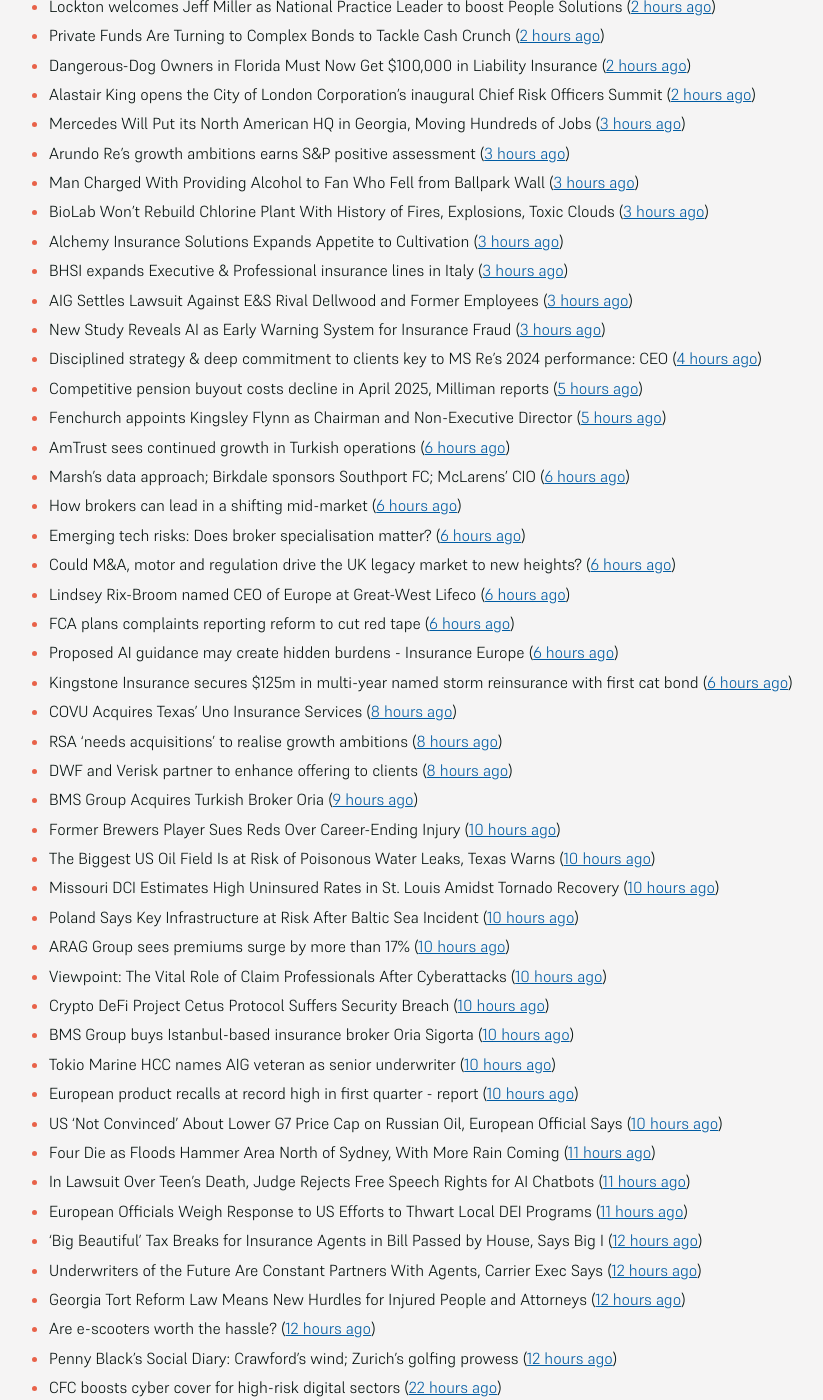
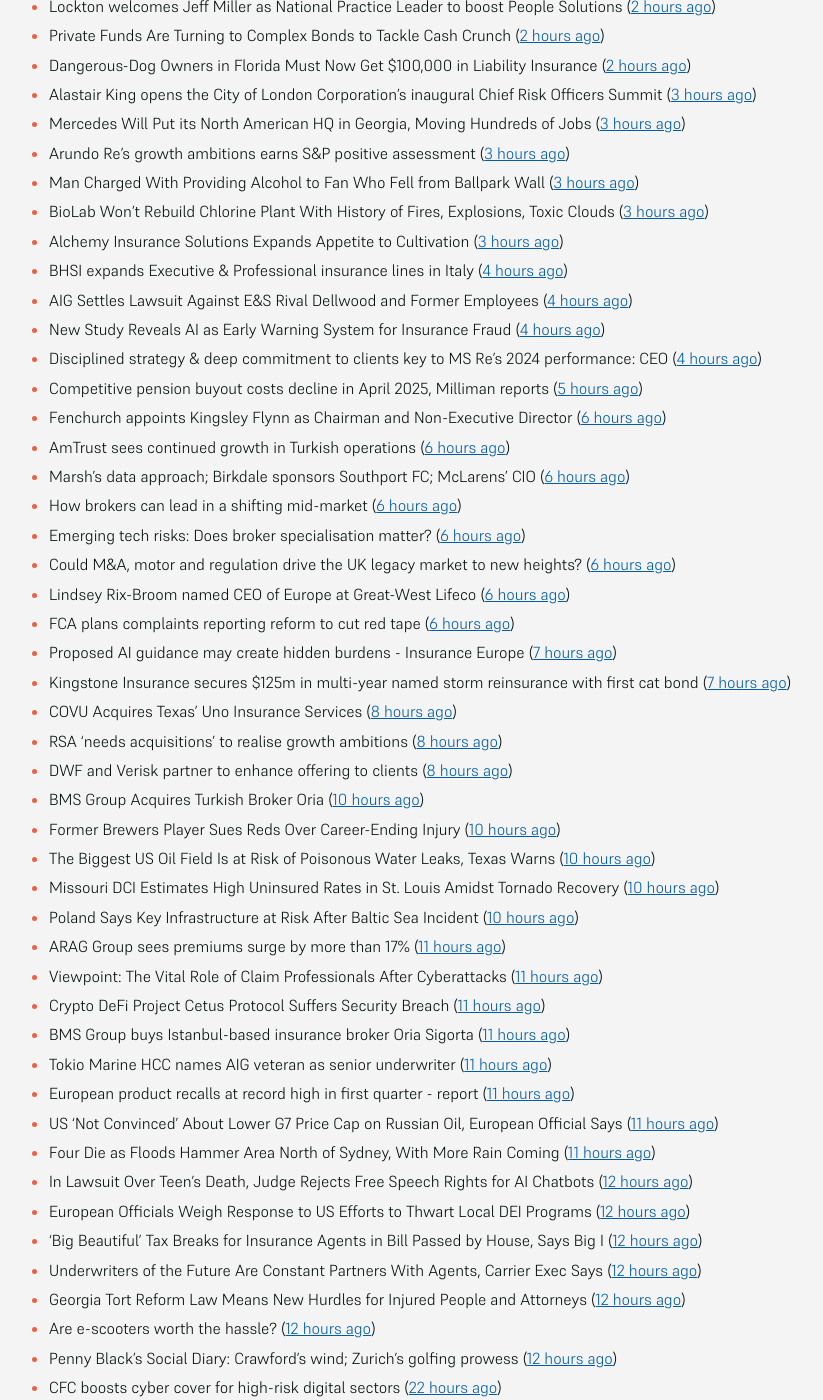
Before and after one commit to mat-0/feeds.thechels.uk, a Jekyll site: the page built from index.md, in a window 1280 px wide and 1400 px high, scrolled down 544 px. Shown: the whole window, without its empty margins (215-1038 px from the left). Built offline with Jekyll 4.4.1, drawn with Linux system fonts in a browser that asks for light colours; some of the changed text lies outside the part shown.

Commit message:
New Feed

```diff
--- a/index.md
+++ b/index.md
@@ -8,30 +8,30 @@ description: Latest Updates
 [Get this as an RSS feed](/feed.rss)
 
 <!-- news_marker starts -->
-- People Moves: Jenks Named President of JH Blades; Gonzales Joins Alliant Healthcare ([22 minutes ago](https://www.insurancejournal.com/news/national/2025/05/23/824819.htm))
-- Can Hay Fever Medications Mean You Fail a Drugs Wipe? ([48 minutes ago](https://insurance-edge.net/2025/05/23/can-hay-fever-medications-mean-you-fail-a-drugs-wipe/))
+- People Moves: Jenks Named President of JH Blades; Gonzales Joins Alliant Healthcare ([52 minutes ago](https://www.insurancejournal.com/news/national/2025/05/23/824819.htm))
+- Can Hay Fever Medications Mean You Fail a Drugs Wipe? ([1 hours ago](https://insurance-edge.net/2025/05/23/can-hay-fever-medications-mean-you-fail-a-drugs-wipe/))
 - Shareholders of Swiss Insurers Helvetia and Baloise Approve Merger ([1 hours ago](https://www.insurancejournal.com/news/international/2025/05/23/824986.htm))
 - Don’t Miss Out: Enter Now for Insurance Journal’s Top 100 P/C Agencies Ranking ([1 hours ago](https://www.insurancejournal.com/news/national/2025/05/23/824981.htm))
 - Aon promotes Reeve-Tucker to head of fac reinsurance for Latin America ([1 hours ago](https://www.reinsurancene.ws/aon-promotes-reeve-tucker-to-head-of-fac-reinsurance-for-latin-america/))
 - UK Consumers Shopping Around For Best Deals on Car Insurance ([1 hours ago](https://insurance-edge.net/2025/05/23/uk-consumers-shopping-around-for-best-deals-on-car-insurance/))
 - US Deals: Property Specialist Phyn Bought by Consortium of Investors ([1 hours ago](https://insurance-edge.net/2025/05/23/us-deals-property-specialist-phyn-bought-by-consortium-of-investors/))
-- Peak Claims Group and Canopy Weather partner to enhance Peak Triage platform ([1 hours ago](https://www.reinsurancene.ws/peak-claims-group-and-canopy-weather-partner-to-enhance-peak-triage-platform/))
-- HDI Global Starts 2025 with Positive Results and Continues Growth Path ([1 hours ago](https://insurance-edge.net/2025/05/23/hdi-global-starts-2025-with-positive-results-and-continues-growth-path/))
+- Peak Claims Group and Canopy Weather partner to enhance Peak Triage platform ([2 hours ago](https://www.reinsurancene.ws/peak-claims-group-and-canopy-weather-partner-to-enhance-peak-triage-platform/))
+- HDI Global Starts 2025 with Positive Results and Continues Growth Path ([2 hours ago](https://insurance-edge.net/2025/05/23/hdi-global-starts-2025-with-positive-results-and-continues-growth-path/))
 - Lockton welcomes Jeff Miller as National Practice Leader to boost People Solutions ([2 hours ago](https://www.reinsurancene.ws/lockton-welcomes-jeff-miller-as-national-practice-leader-to-boost-people-solutions/))
 - Private Funds Are Turning to Complex Bonds to Tackle Cash Crunch ([2 hours ago](https://www.insurancejournal.com/news/national/2025/05/23/824972.htm))
 - Dangerous-Dog Owners in Florida Must Now Get $100,000 in Liability Insurance ([2 hours ago](https://www.insurancejournal.com/news/southeast/2025/05/23/824968.htm))
-- Alastair King opens the City of London Corporation’s inaugural Chief Risk Officers Summit ([2 hours ago](https://insurance-edge.net/2025/05/23/alastair-king-opens-the-city-of-london-corporations-inaugural-chief-risk-officers-summit/))
+- Alastair King opens the City of London Corporation’s inaugural Chief Risk Officers Summit ([3 hours ago](https://insurance-edge.net/2025/05/23/alastair-king-opens-the-city-of-london-corporations-inaugural-chief-risk-officers-summit/))
 - Mercedes Will Put its North American HQ in Georgia, Moving Hundreds of Jobs ([3 hours ago](https://www.insurancejournal.com/news/southeast/2025/05/23/824961.htm))
 - Arundo Re’s growth ambitions earns S&P positive assessment ([3 hours ago](https://www.reinsurancene.ws/arundo-res-growth-ambitions-earns-sp-positive-assessment/))
 - Man Charged With Providing Alcohol to Fan Who Fell from Ballpark Wall ([3 hours ago](https://www.insurancejournal.com/news/east/2025/05/23/824958.htm))
 - BioLab Won’t Rebuild Chlorine Plant With History of Fires, Explosions, Toxic Clouds ([3 hours ago](https://www.insurancejournal.com/news/southeast/2025/05/23/824955.htm))
 - Alchemy Insurance Solutions Expands Appetite to Cultivation ([3 hours ago](https://www.insurancejournal.com/services/newswire/2025/05/23/822727.htm))
-- BHSI expands Executive & Professional insurance lines in Italy ([3 hours ago](https://www.reinsurancene.ws/bhsi-expands-executive-professional-insurance-lines-in-italy/))
-- AIG Settles Lawsuit Against E&S Rival Dellwood and Former Employees ([3 hours ago](https://www.insurancejournal.com/news/national/2025/05/23/824949.htm))
-- New Study Reveals AI as Early Warning System for Insurance Fraud ([3 hours ago](https://insurance-edge.net/2025/05/23/new-study-reveals-ai-as-early-warning-system-for-insurance-fraud/))
+- BHSI expands Executive & Professional insurance lines in Italy ([4 hours ago](https://www.reinsurancene.ws/bhsi-expands-executive-professional-insurance-lines-in-italy/))
+- AIG Settles Lawsuit Against E&S Rival Dellwood and Former Employees ([4 hours ago](https://www.insurancejournal.com/news/national/2025/05/23/824949.htm))
+- New Study Reveals AI as Early Warning System for Insurance Fraud ([4 hours ago](https://insurance-edge.net/2025/05/23/new-study-reveals-ai-as-early-warning-system-for-insurance-fraud/))
 - Disciplined strategy & deep commitment to clients key to MS Re’s 2024 performance: CEO ([4 hours ago](https://www.reinsurancene.ws/disciplined-strategy-deep-commitment-to-clients-key-to-ms-res-2024-performance-ceo/))
 - Competitive pension buyout costs decline in April 2025, Milliman reports ([5 hours ago](https://www.reinsurancene.ws/competitive-pension-buyout-costs-decline-in-april-2025-milliman-reports/))
-- Fenchurch appoints Kingsley Flynn as Chairman and Non-Executive Director ([5 hours ago](https://www.reinsurancene.ws/fenchurch-appoints-kingsley-flynn-as-chairman-and-non-executive-director/))
+- Fenchurch appoints Kingsley Flynn as Chairman and Non-Executive Director ([6 hours ago](https://www.reinsurancene.ws/fenchurch-appoints-kingsley-flynn-as-chairman-and-non-executive-director/))
 - AmTrust sees continued growth in Turkish operations ([6 hours ago](https://www.reinsurancene.ws/amtrust-sees-continued-growth-in-turkish-operations/))
 - Marsh’s data approach; Birkdale sponsors Southport FC; McLarens’ CIO ([6 hours ago](https://www.postonline.co.uk/news/7957810/marsh%E2%80%99s-data-approach-birkdale-sponsors-southport-fc-mclarens%E2%80%99-cio))
 - How brokers can lead in a shifting mid-market ([6 hours ago](https://www.insurancebusinessmag.com/uk/news/breaking-news/how-brokers-can-lead-in-a-shifting-midmarket-536720.aspx))
@@ -39,34 +39,34 @@ description: Latest Updates
 - Could M&A, motor and regulation drive the UK legacy market to new heights? ([6 hours ago](https://www.postonline.co.uk/reinsurance/7957816/could-ma-motor-and-regulation-drive-the-uk-legacy-market-to-new-heights))
 - Lindsey Rix-Broom named CEO of Europe at Great-West Lifeco ([6 hours ago](https://www.insurancebusinessmag.com/uk/news/life-insurance/lindsey-rixbroom-named-ceo-of-europe-at-greatwest-lifeco-536718.aspx))
 - FCA plans complaints reporting reform to cut red tape ([6 hours ago](https://www.insurancebusinessmag.com/uk/news/breaking-news/fca-plans-complaints-reporting-reform-to-cut-red-tape-536717.aspx))
-- Proposed AI guidance may create hidden burdens - Insurance Europe ([6 hours ago](https://www.insurancebusinessmag.com/uk/news/technology/proposed-ai-guidance-may-create-hidden-burdens--insurance-europe-536716.aspx))
-- Kingstone Insurance secures $125m in multi-year named storm reinsurance with first cat bond ([6 hours ago](https://www.reinsurancene.ws/kingstone-insurance-secures-125m-in-multi-year-named-storm-reinsurance-with-first-cat-bond/))
+- Proposed AI guidance may create hidden burdens - Insurance Europe ([7 hours ago](https://www.insurancebusinessmag.com/uk/news/technology/proposed-ai-guidance-may-create-hidden-burdens--insurance-europe-536716.aspx))
+- Kingstone Insurance secures $125m in multi-year named storm reinsurance with first cat bond ([7 hours ago](https://www.reinsurancene.ws/kingstone-insurance-secures-125m-in-multi-year-named-storm-reinsurance-with-first-cat-bond/))
 - COVU Acquires Texas’ Uno Insurance Services ([8 hours ago](https://www.insurancejournal.com/news/southcentral/2025/05/23/824917.htm))
 - RSA ‘needs acquisitions’ to realise growth ambitions ([8 hours ago](https://www.postonline.co.uk/news/7957807/rsa-%E2%80%98needs-acquisitions%E2%80%99-to-realise-growth-ambitions))
 - DWF and Verisk partner to enhance offering to clients ([8 hours ago](https://www.postonline.co.uk/news/7957815/dwf-and-verisk-partner-to-enhance-offering-to-clients))
-- BMS Group Acquires Turkish Broker Oria ([9 hours ago](https://www.insurancejournal.com/news/international/2025/05/23/824941.htm))
+- BMS Group Acquires Turkish Broker Oria ([10 hours ago](https://www.insurancejournal.com/news/international/2025/05/23/824941.htm))
 - Former Brewers Player Sues Reds Over Career-Ending Injury ([10 hours ago](https://www.insurancejournal.com/news/midwest/2025/05/23/824903.htm))
 - The Biggest US Oil Field Is at Risk of Poisonous Water Leaks, Texas Warns ([10 hours ago](https://www.insurancejournal.com/news/southcentral/2025/05/23/824907.htm))
 - Missouri DCI Estimates High Uninsured Rates in St. Louis Amidst Tornado Recovery ([10 hours ago](https://www.insurancejournal.com/news/midwest/2025/05/23/824913.htm))
 - Poland Says Key Infrastructure at Risk After Baltic Sea Incident ([10 hours ago](https://www.insurancejournal.com/news/international/2025/05/23/824938.htm))
-- ARAG Group sees premiums surge by more than 17% ([10 hours ago](https://www.insurancebusinessmag.com/uk/news/breaking-news/arag-group-sees-premiums-surge-by-more-than-17-536693.aspx))
-- Viewpoint: The Vital Role of Claim Professionals After Cyberattacks ([10 hours ago](https://www.insurancejournal.com/news/national/2025/05/23/824781.htm))
-- Crypto DeFi Project Cetus Protocol Suffers Security Breach ([10 hours ago](https://www.insurancejournal.com/news/international/2025/05/23/824934.htm))
-- BMS Group buys Istanbul-based insurance broker Oria Sigorta ([10 hours ago](https://www.insurancebusinessmag.com/uk/news/breaking-news/bms-group-buys-istanbulbased-insurance-broker-oria-sigorta-536691.aspx))
-- Tokio Marine HCC names AIG veteran as senior underwriter ([10 hours ago](https://www.insurancebusinessmag.com/uk/news/professional-liability/tokio-marine-hcc-names-aig-veteran-as-senior-underwriter-536690.aspx))
-- European product recalls at record high in first quarter - report ([10 hours ago](https://www.insurancebusinessmag.com/uk/news/breaking-news/european-product-recalls-at-record-high-in-first-quarter--report-536689.aspx))
-- US ‘Not Convinced’ About Lower G7 Price Cap on Russian Oil, European Official Says ([10 hours ago](https://www.insurancejournal.com/news/international/2025/05/23/824931.htm))
+- ARAG Group sees premiums surge by more than 17% ([11 hours ago](https://www.insurancebusinessmag.com/uk/news/breaking-news/arag-group-sees-premiums-surge-by-more-than-17-536693.aspx))
+- Viewpoint: The Vital Role of Claim Professionals After Cyberattacks ([11 hours ago](https://www.insurancejournal.com/news/national/2025/05/23/824781.htm))
+- Crypto DeFi Project Cetus Protocol Suffers Security Breach ([11 hours ago](https://www.insurancejournal.com/news/international/2025/05/23/824934.htm))
+- BMS Group buys Istanbul-based insurance broker Oria Sigorta ([11 hours ago](https://www.insurancebusinessmag.com/uk/news/breaking-news/bms-group-buys-istanbulbased-insurance-broker-oria-sigorta-536691.aspx))
+- Tokio Marine HCC names AIG veteran as senior underwriter ([11 hours ago](https://www.insurancebusinessmag.com/uk/news/professional-liability/tokio-marine-hcc-names-aig-veteran-as-senior-underwriter-536690.aspx))
+- European product recalls at record high in first quarter - report ([11 hours ago](https://www.insurancebusinessmag.com/uk/news/breaking-news/european-product-recalls-at-record-high-in-first-quarter--report-536689.aspx))
+- US ‘Not Convinced’ About Lower G7 Price Cap on Russian Oil, European Official Says ([11 hours ago](https://www.insurancejournal.com/news/international/2025/05/23/824931.htm))
 - Four Die as Floods Hammer Area North of Sydney, With More Rain Coming ([11 hours ago](https://www.insurancejournal.com/news/international/2025/05/23/824927.htm))
-- In Lawsuit Over Teen’s Death, Judge Rejects Free Speech Rights for AI Chatbots ([11 hours ago](https://www.insurancejournal.com/news/national/2025/05/23/824758.htm))
-- European Officials Weigh Response to US Efforts to Thwart Local DEI Programs ([11 hours ago](https://www.insurancejournal.com/news/international/2025/05/23/824762.htm))
+- In Lawsuit Over Teen’s Death, Judge Rejects Free Speech Rights for AI Chatbots ([12 hours ago](https://www.insurancejournal.com/news/national/2025/05/23/824758.htm))
+- European Officials Weigh Response to US Efforts to Thwart Local DEI Programs ([12 hours ago](https://www.insurancejournal.com/news/international/2025/05/23/824762.htm))
 - ‘Big Beautiful’ Tax Breaks for Insurance Agents in Bill Passed by House, Says Big I ([12 hours ago](https://www.insurancejournal.com/news/national/2025/05/23/824883.htm))
 - Underwriters of the Future Are Constant Partners With Agents, Carrier Exec Says ([12 hours ago](https://www.insurancejournal.com/news/national/2025/05/23/824719.htm))
 - Georgia Tort Reform Law Means New Hurdles for Injured People and Attorneys ([12 hours ago](https://www.insurancejournal.com/news/southeast/2025/05/23/824861.htm))
 - Are e-scooters worth the hassle? ([12 hours ago](https://www.postonline.co.uk/regulation/7957744/are-e-scooters-worth-the-hassle))
 - Penny Black’s Social Diary: Crawford’s wind; Zurich’s golfing prowess ([12 hours ago](https://www.postonline.co.uk/people/7957569/penny-black%E2%80%99s-social-diary-crawford%E2%80%99s-wind-zurich%E2%80%99s-golfing-prowess))
 - CFC boosts cyber cover for high-risk digital sectors ([22 hours ago](https://www.insurancebusinessmag.com/uk/news/cyber/cfc-boosts-cyber-cover-for-highrisk-digital-sectors-536652.aspx))
-- Combating misinformation strategy: Verify, then trust ([22 hours ago](https://www.dig-in.com/opinion/strategies-for-fighting-misinformation))
-- AI is changing insurance strategies for small businesses ([22 hours ago](https://www.dig-in.com/opinion/ai-is-changing-insurance-strategies-for-small-businesses))
+- Combating misinformation strategy: Verify, then trust ([23 hours ago](https://www.dig-in.com/opinion/strategies-for-fighting-misinformation))
+- AI is changing insurance strategies for small businesses ([23 hours ago](https://www.dig-in.com/opinion/ai-is-changing-insurance-strategies-for-small-businesses))
 - Kota Raises $14.5 Million to Streamline Insurance Benefits Infrastructure ([1 days ago](https://www.insurtechinsights.com/kota-raises-14-5-million-to-streamline-insurance-benefits-infrastructure/))
 - State Farm's added California rate hike request gets pushback ([1 days ago](https://www.dig-in.com/news/state-farms-added-california-rate-hike-gets-pushback))
 - Previsico Report Finds Fewer Than 30% of UK Businesses Prepared for Growing Flood Risks Amid Climate Change ([1 days ago](https://www.insurtechinsights.com/previsico-report-finds-fewer-than-30-of-uk-businesses-prepared-for-growing-flood-risks-amid-climate-change/))
```
